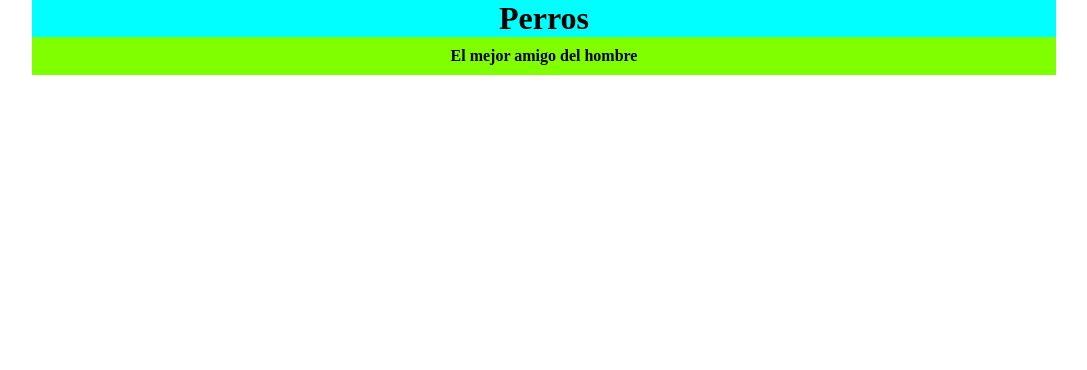
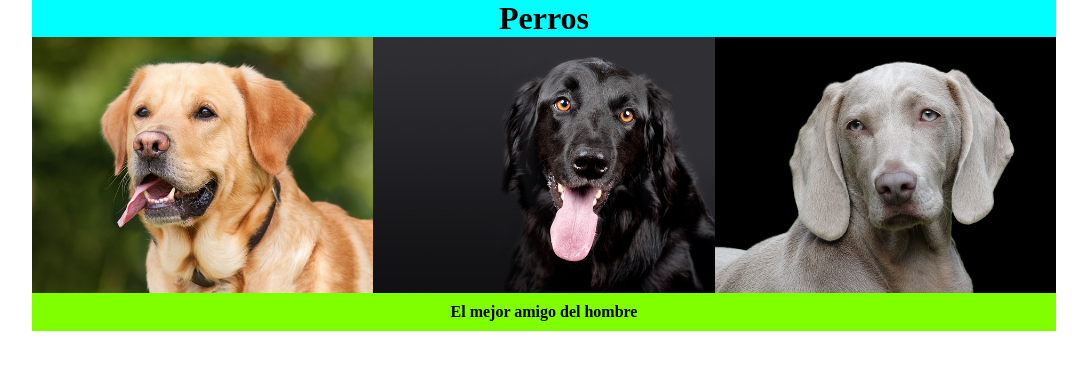
Before and after one commit to uolver/imagenes, a plain HTML site: page index.html in a window 1280 px wide. Shown: the whole page, without its empty margins (96-1183 px from the left). Drawn offline with Linux system fonts and the light colour scheme.

Commit message:
Add files via upload

```diff
--- a/index.html
+++ b/index.html
@@ -10,9 +10,9 @@
     <div>
         <h1>Perros</h1>
         <figure>
-            <img src="../perro1.jpg" alt="">
-            <img src="../perro2.jpg" alt="">
-            <img src="../perro3.jpg" alt="">
+            <img src="imagenes/perro1.jpg" alt="">
+            <img src="imagenes/perro2.jpg" alt="">
+            <img src="imagenes/perro3.jpg" alt="">
         </figure>
         <p>El mejor amigo del hombre</p>
     </div>
```
Also changed, not shown: imagenes/perro1.jpg (added), imagenes/perro2.jpg (added), imagenes/perro3.jpg (added).
